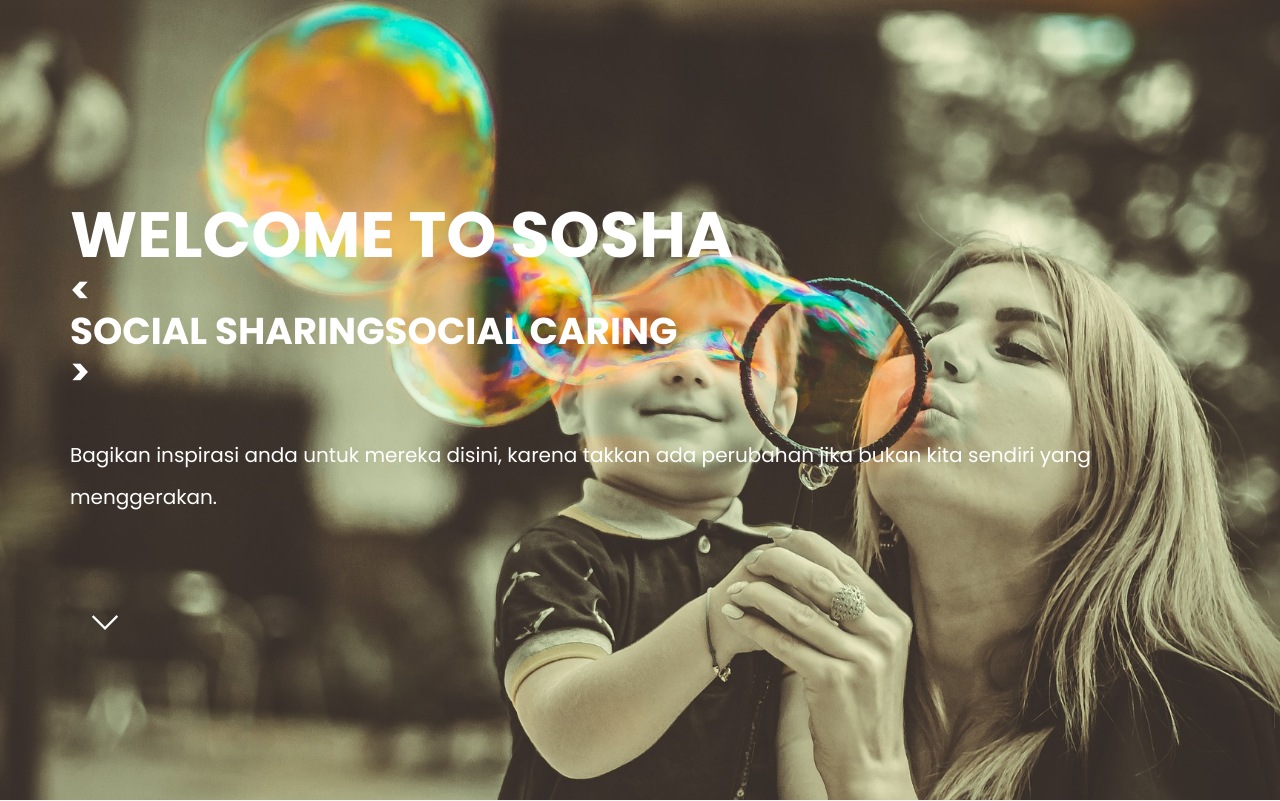
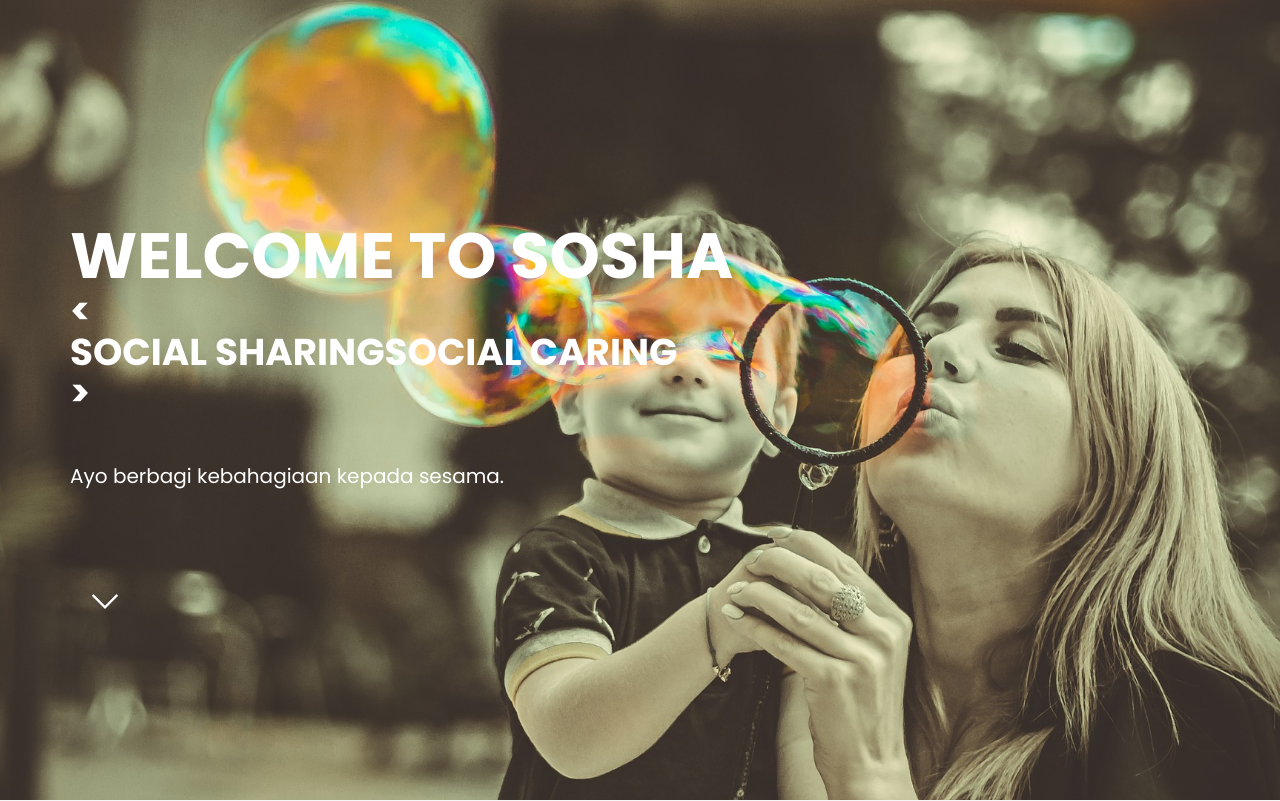
Before and after one commit to nabilahyf/SoSha, a CodeIgniter app: page /SoSha/index.php/welcome/index in a window 1280 px wide. Shown: the top 801 px of the page. Run offline with CodeIgniter, Linux system fonts and the light colour scheme; some libraries are stand-ins or nearby versions.

Commit message:
create text post

```diff
--- a/application/views/index.php
+++ b/application/views/index.php
@@ -80,7 +80,7 @@
 
 									</h4>
 									<p class="hero__text" style="margin-top: 35px;">
-										Bagikan inspirasi anda untuk mereka disini, karena takkan ada perubahan jika bukan kita sendiri yang menggerakan.
+										Ayo berbagi kebahagiaan kepada sesama.
 
 									</p>
 								</div>
```
